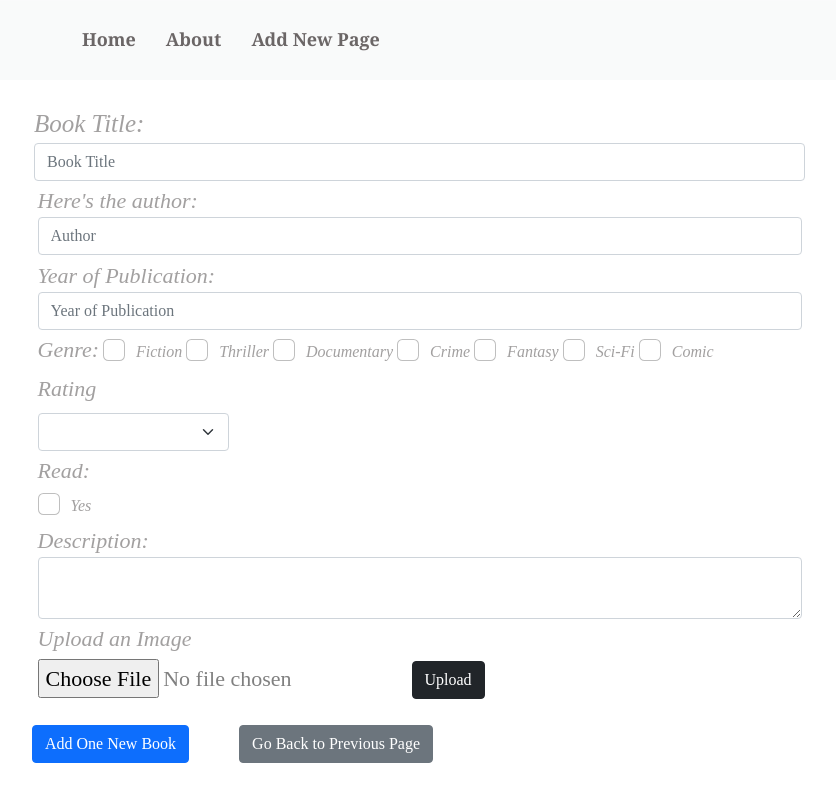
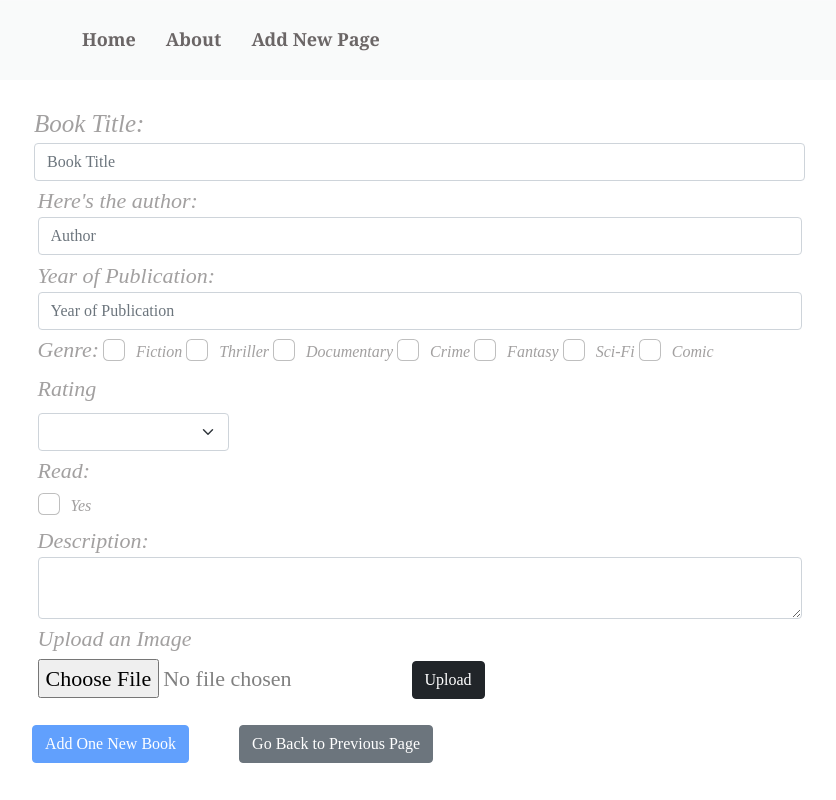
Before and after one commit to k8k8812/Book-Sharing-App, a Vue app: page /addbook in a window 1280 px wide. Shown: the whole page, without its empty margins (23-859 px from the left). Built offline with nearby package versions, Linux system fonts and the light colour scheme; no server answers.

Commit message:
added function for addnotebook to validate title, year and author

```diff
--- a/src/components/addnotebook.vue
+++ b/src/components/addnotebook.vue
@@ -1,23 +1,19 @@
 <template>
     <div>
         <div id="success"> </div>
-         <!-- <div id="success" class="alert alert-success" role="alert">
-                A simple success alert—check it out!
-            </div> -->
+
 
         <div class="info-container-rightbox col-md-8">
-
-
 
             <div class="rightbox-noteinfo" >
                 <div class="book-info-list"  >
                     <ul>
                     <label> Book Title: </label>
                     <div class="input-group flex-nowrap">
-                    <input type="text" class="form-control" placeholder="Book Title" aria-label="Book Title" aria-describedby="addon-wrapping" v-model="book.title">
+                    <input type="text" class="form-control" placeholder="Book Title" aria-label="Book Title" aria-describedby="addon-wrapping" v-model.lazy.trim="book.title">
                     </div>
-                    <li><label> Here's the author:  </label><input class="form-control" type="text" placeholder="Author" aria-label="default input example" v-model="book.author"> </li>
-                    <li> <label> Year of Publication:  </label> <input class="form-control" type="number" placeholder="Year of Publication" aria-label="default input example"  v-model="book.year"></li>
+                    <li><label> Here's the author:  </label><input class="form-control" type="text" placeholder="Author" aria-label="default input example" v-model.lazy.trim="book.author"> </li>
+                    <li> <label> Year of Publication:  </label> <input class="form-control" type="number" placeholder="Year of Publication" aria-label="default input example"  v-model.number="book.year"></li>
                     <li id="genre"> <label> Genre:  </label>
                     <div class="form-check">
                         <input class="form-check-input" type="checkbox" value="Fiction" id="flexCheckDefault" v-model="book.genre">
@@ -99,7 +95,7 @@
                 </div>
 
                 <div class="operation-container ">
-                    <button type="button" class="btn btn-primary" @click="add()" > Add One New Book </button>
+                    <button type="button" class="btn btn-primary" @click="add" :disabled="isDisable"> Add One New Book </button>
                     <router-link to="/"><button type="button" class="btn btn-secondary" > Go Back to Previous Page </button> </router-link>
                     <!-- <button type="button" class="btn btn-danger "  @click="confirmDelete(info)" > Delete Book </button>  -->
                 </div>
@@ -127,22 +123,51 @@ export default {
                 genre: [],
 
             },
-            new_note: [],
+            all_notes: null,
         }
     },
 
     methods: {
+        check_title(){
+
+            let book_title = this.book.title.toUpperCase();
+            let same_title = false;
+
+            this.all_notes.forEach(element => {
+                if(element.title.includes(book_title)){
+                    same_title = true;
+
+                }
+            });
+            if (same_title == true){
+                console.log('Sorry Same Title');
+                alert("Same Title Book Can't Be Added. ")
+                return false
+            }
+            console.warn("is it the same title: ", same_title)
+        },
+
         addnote(){
-            var new_note = this.book;
+            const baseURL = "http://localhost:3000/notes/";
+            this.book.title = this.book.title.toUpperCase()
+            console.warn(this.check_title())
 
-             axios.post("http://localhost:3000/notes", new_note )
-            .then((response) => {
-            console.log(response.data);
+            if(this.check_title() != false){
+                var new_note = this.book;
+                 axios.post(baseURL, new_note )
+                .then((response) => {
+                console.log(response.data);
+
             })
+            } else {
+                console.warn('failed to add new book, error: same title. ')
+            }
+
+
     },
         alertSuccess(){
             var alert_position = document.getElementById('success')
-            var message = "New Book Added Successfully!"
+            var message = `New Book ${this.book.title} Added Successfully!`
 
             var wrapper = document.createElement('div');
             wrapper.innerHTML = '<div id="success" class="alert alert-success" role="alert">' + message
@@ -154,6 +179,7 @@ export default {
                 alert_position.append(wrapper)
             }, 2000)
         },
+
         add(){
             if(confirm('Are You Sure to Add this Book to Our Database? ')){
                 this.addnote();
@@ -166,6 +192,42 @@ export default {
         },
 
     },
+    mounted() {
+        const baseURL = "http://localhost:3000/notes/";
+
+        axios(baseURL).then(response => {
+            this.all_notes = response.data
+            // this.book = Object.values(this.book).filter(item => item.title == this.title)
+           console.log('The book should be printed out now !', this.all_notes);
+       }).catch(error => console.log(error))
+    },
+    computed: {
+        check_year: function(){
+            var result = true;
+
+            if(this.book.year < 1000 || this.book.year > 2023){
+                result = false;
+            }
+            return result;
+        },
+        check_author: function(){
+            var res = true;
+
+            if(!this.book.author && this.book.author.length < 2){
+                res = false;
+            }
+            return res;
+        },
+        isDisable: function(){
+            var disable_add = true;
+
+            if(this.check_author && this.check_year){
+                disable_add = false;
+            }
+            return disable_add;
+        }
+    }
+
 }
 
 </script>
--- a/src/components/updatenote.vue
+++ b/src/components/updatenote.vue
@@ -14,7 +14,7 @@
                     <input type="text" class="form-control"  aria-label="Book Title" aria-describedby="addon-wrapping" v-model.lazy.trim="book[0].title"  >
                     </div>
                     <li><label> Here's the author:  </label><input class="form-control" type="text" placeholder="Author" aria-label="default input example" v-model.trim.lazy="book[0].author" ></li>
-                    <li> <label> Year of Publication:  </label> <input class="form-control" type="number" placeholder="Year of Publication" aria-label="default input example" v-model="book[0].year"></li>
+                    <li> <label> Year of Publication:  </label> <input class="form-control" type="number" placeholder="Year of Publication" aria-label="default input example" v-model.number="book[0].year"></li>
                     <li id="genre"> <label> Genre:  </label>
                     <div class="form-check">
                         <input class="form-check-input" type="checkbox" value="Fiction" id="flexCheckDefault" v-model="book[0].genre">
@@ -147,10 +147,12 @@ export default {
 
         updateNote(){
             var update_note = this.book[0];
+            const baseURL = "http://localhost:3000/notes/";
 
             console.warn('the updated: ', update_note)
 
-            axios.put("http://localhost:3000/notes/" + this.$route.params.id, update_note).then((response) => {
+
+            axios.put(baseURL + this.$route.params.id, update_note).then((response) => {
             console.log(response.data);
             })
         },
```
Also changed, not shown: 2 other files (tests, documents, lock files or other folders).
